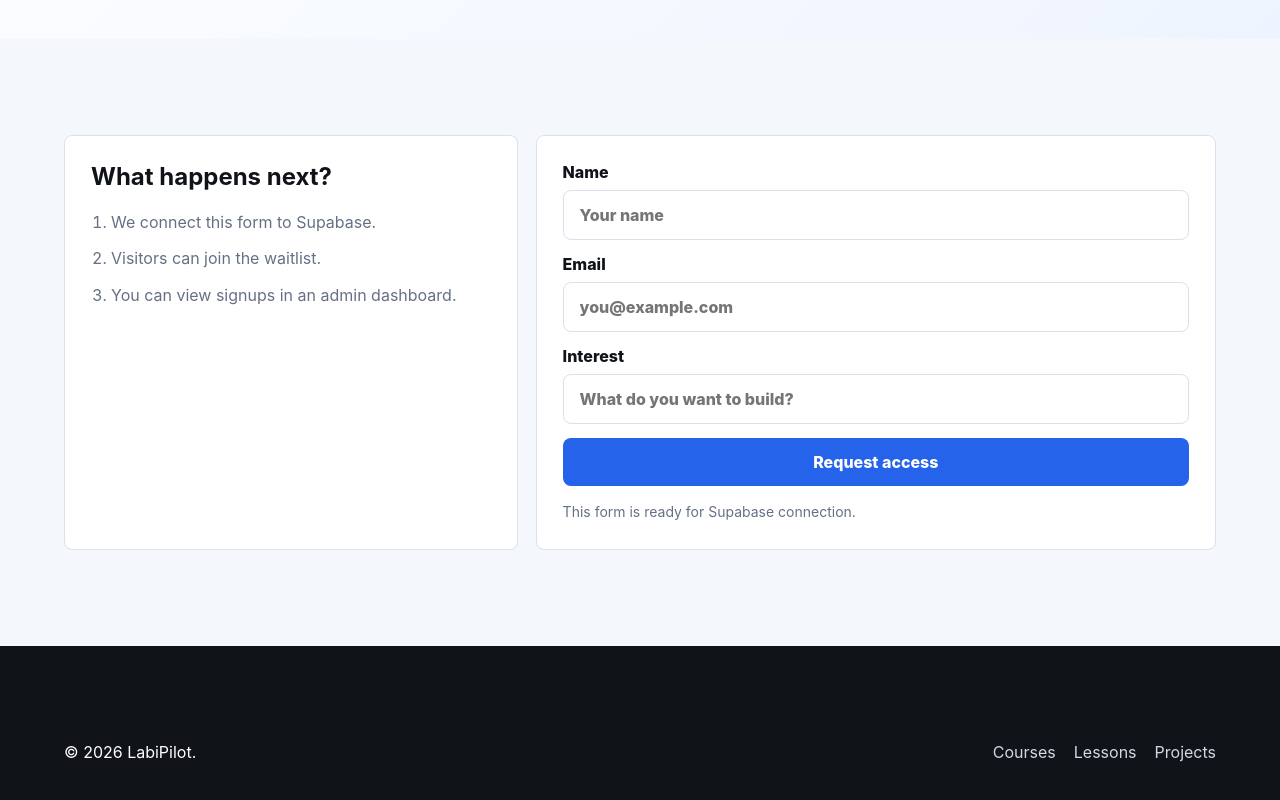
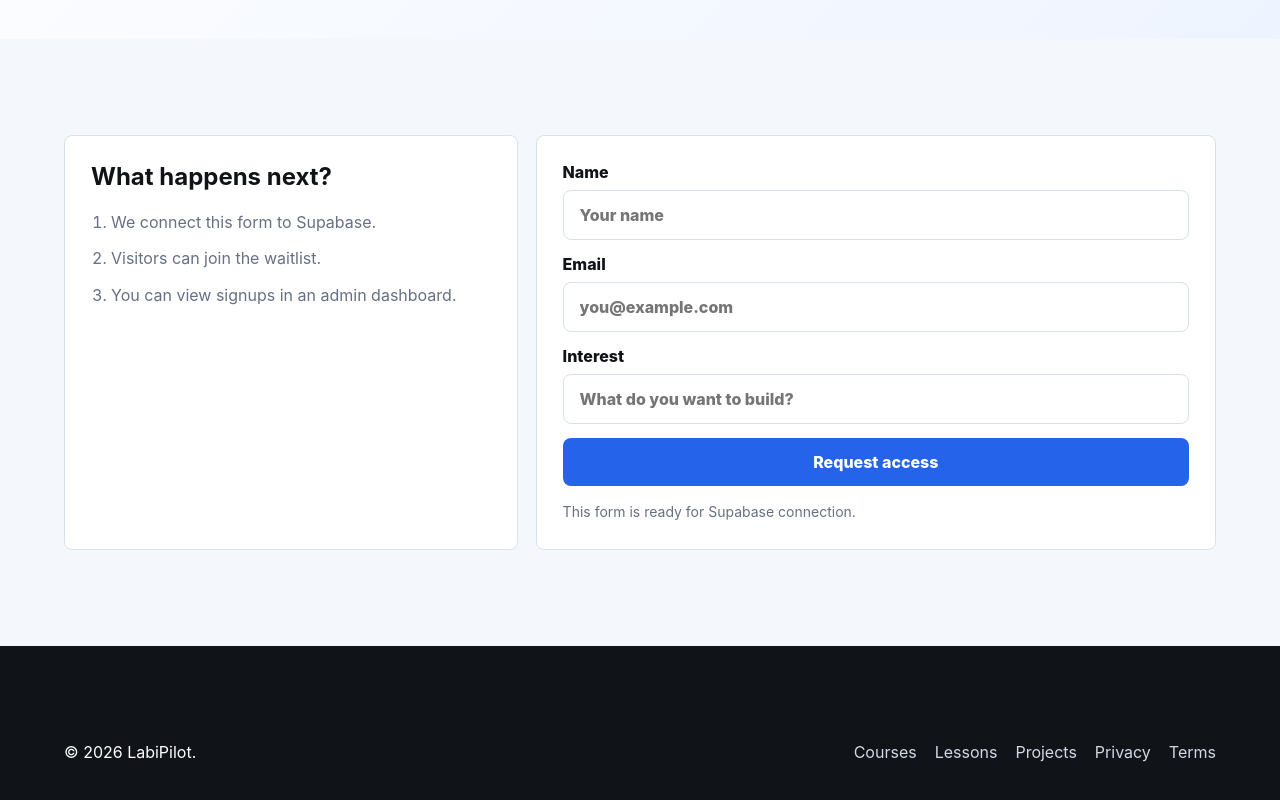
Before and after one commit to solajacobs-cloud/Labipilot, a website: page contact.html in a window 1280 px wide. Shown: the part 584-1384 px from the top of the page. Drawn offline with Linux system fonts and the light colour scheme.

Commit message:
Add policy links to contact footer

```diff
--- a/contact.html
+++ b/contact.html
@@ -61,7 +61,7 @@
 
     <footer class="footer">
       <p>© 2026 LabiPilot.</p>
-      <div><a href="./courses.html">Courses</a><a href="./lessons.html">Lessons</a><a href="./projects.html">Projects</a></div>
+      <div><a href="./courses.html">Courses</a><a href="./lessons.html">Lessons</a><a href="./projects.html">Projects</a><a href="./privacy.html">Privacy</a><a href="./terms.html">Terms</a></div>
     </footer>
     <script src="./script.js"></script>
   </body>
```
